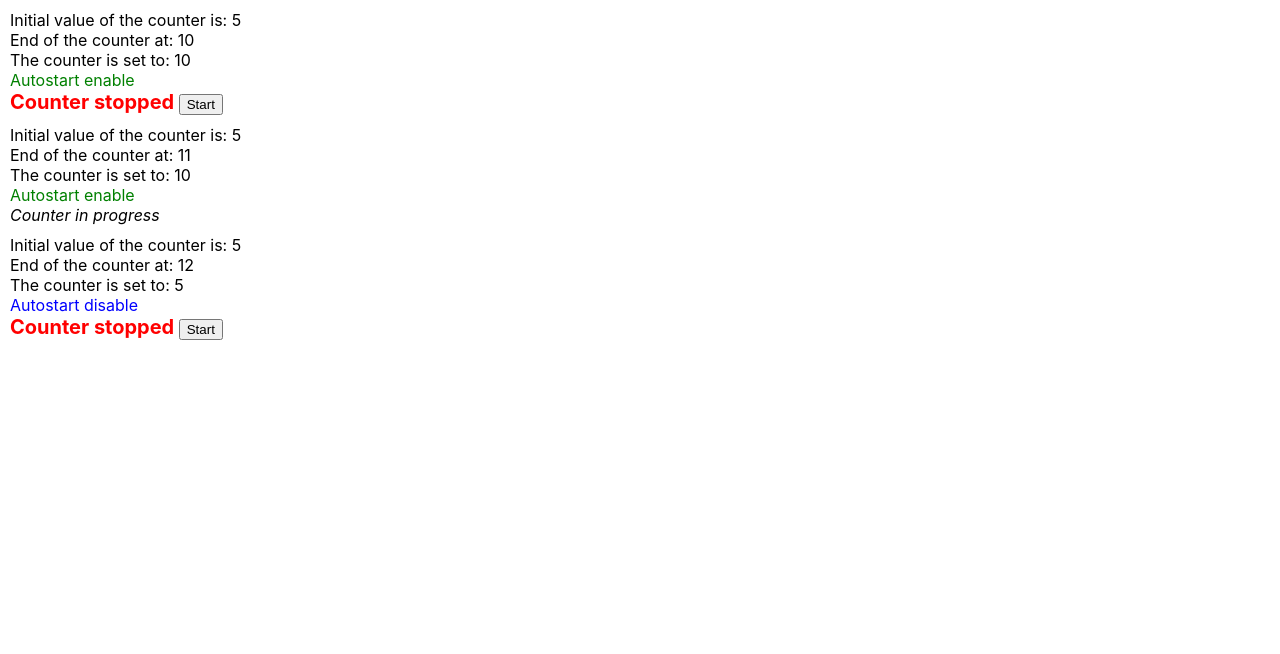
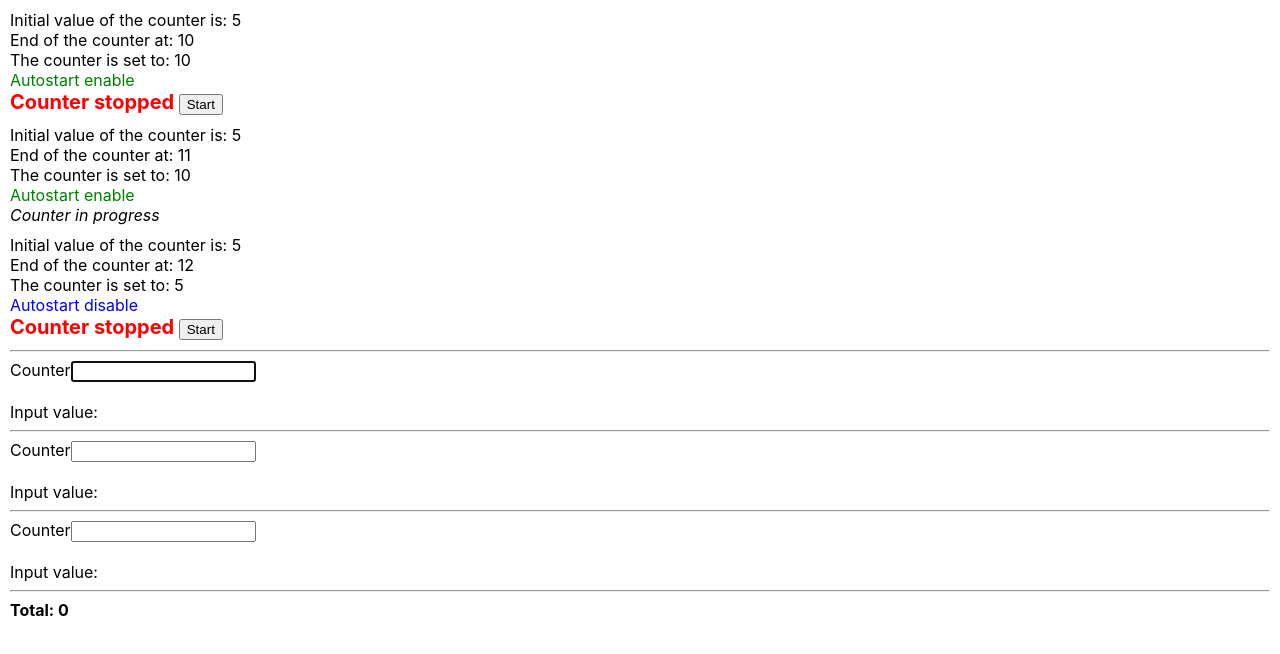
Before and after one commit to mariofernando07/reactapp, a React (Create React App) app: page / in a window 1280 px wide. Shown: the top 654 px of the page. Built offline with nearby package versions, Linux system fonts and the light colour scheme.

Commit message:
create InputFieldCounter component

```diff
--- a/src/App.js
+++ b/src/App.js
@@ -1,19 +1,30 @@
 // import logo from './logo.svg';
 import './App.css';
 import Counter from './Counter';
-import React from 'react';
+import InputFieldCounter from './InputFieldCounter';
+import React, { useState } from 'react';
 
 function App() {
+
+  const [total, setTotal] = useState(0)
   return (
     <>
       {
         [...Array(3).keys()].map((i) => {
-        var val = i < 2 ? '1' : '0'; // value of the "autostart" attribute
-        return <React.Fragment key={i}>
-          <Counter autostart={val} init="5" end={10 + i} />
-        </React.Fragment>
-})
+          var val = i < 2 ? '1' : '0'; // value of the "autostart" attribute
+          return <React.Fragment key={i}>
+              <Counter autostart={val} init="5" end={10 + i} />
+            </React.Fragment>
+        })
       }
+      <hr/>
+      <InputFieldCounter focus setTotal={setTotal}/>
+      <hr/>
+      <InputFieldCounter setTotal={setTotal}/>
+      <hr/>
+      <InputFieldCounter setTotal={setTotal}/>
+      <hr/>
+      <b>Total: {total}</b>
     </>
     // <div className="App">
     //   <header className="App-header">
--- a/src/Counter.js
+++ b/src/Counter.js
@@ -29,7 +29,6 @@ function Counter({ init, end, autostart }) {
   }, [])
 
   function restart() {
-    console.log('restart')
     setStart(false); // Hide the Start button
     setCount(init); // Reset "count" to the initial value
   }
--- /dev/null
+++ b/src/InputFieldCounter.js
@@ -0,0 +1,41 @@
+import { useEffect, useRef, useState } from "react";
+import "./InputFieldCounter.css";
+
+function InputFieldCounter({focus, setTotal}) {
+  const [value, setValue] = useState('');
+  const refCounter = useRef();
+
+  useEffect(() => {
+    // Give focus to the field if the "focus" attribute is indicated
+    if(focus) refCounter.current.focus(); // refeCounter.current represents the DOM element associated with that reference
+  }, [])
+
+  function change(event) {
+    var newValue = parseInt(event.target.value || 0)
+    setValue(newValue)
+
+    setTotal((total) => total-value) // subtract the old value
+    setTotal((total) => total+newValue) // add the new value
+
+  }
+
+  function keydown(event) {
+    console.log(event.key)
+    // Allow the Backspace, Delete, ArrowLeft, ArrowRight, and Tab keys
+    if(["Backspace", "Delete", "ArrowLeft", "ArrowRight", "Tab"].includes(event.key)) return;
+    // Then disallow all other keys except those from 0 to 9
+    if (event.key < "0" || event.key > "9") event.preventDefault();
+  }
+
+  return (
+    <>
+      <label htmlFor="inputCounter">Counter</label>
+      <input name="inputCounter" type="text" onChange={change} onKeyDown={keydown} ref={refCounter} />
+      <br />
+      <br />
+      Input value: {value}
+    </>
+  );
+}
+
+export default InputFieldCounter;
```
Also changed, not shown: src/InputFieldCounter.css (added).
